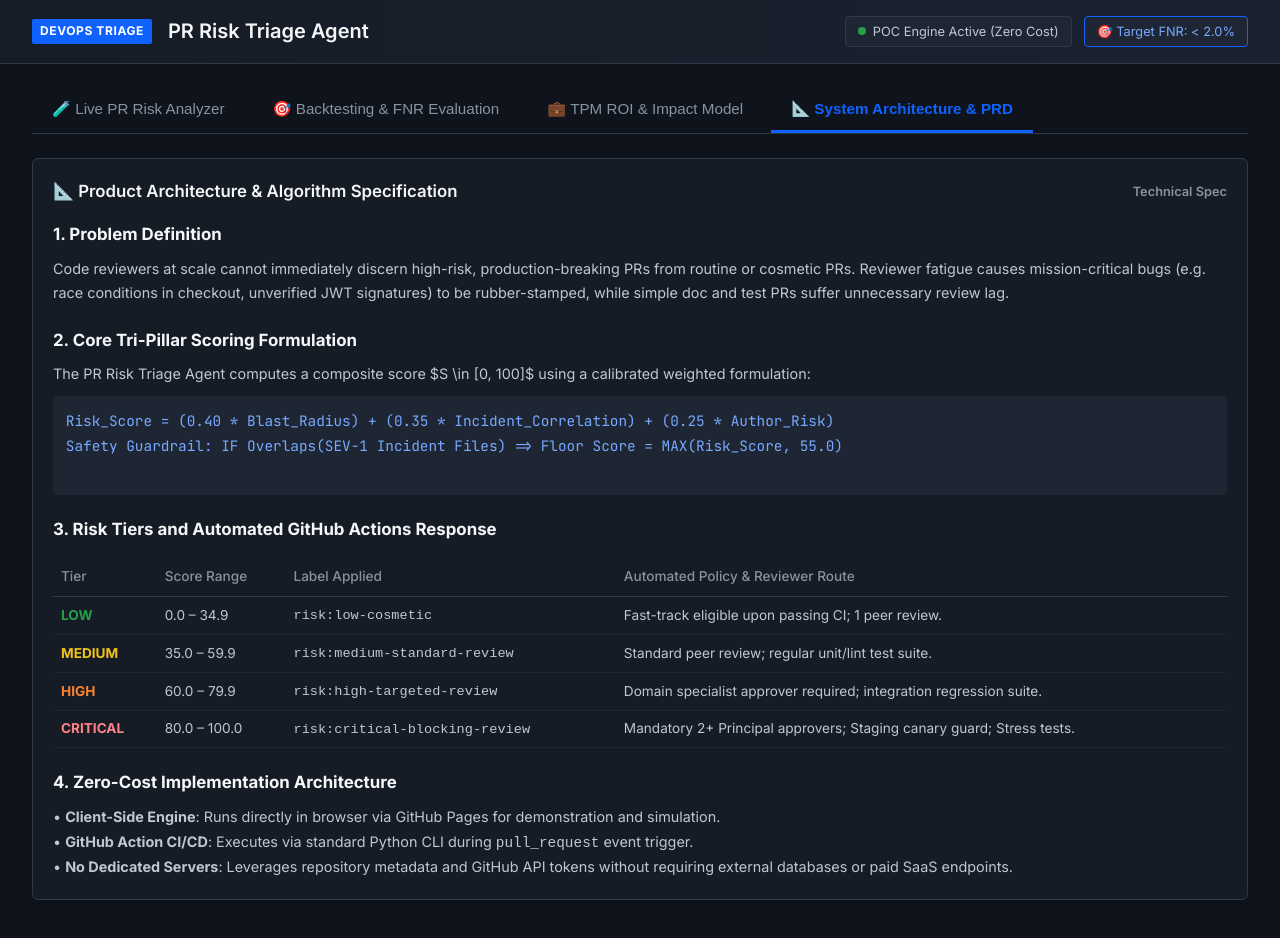
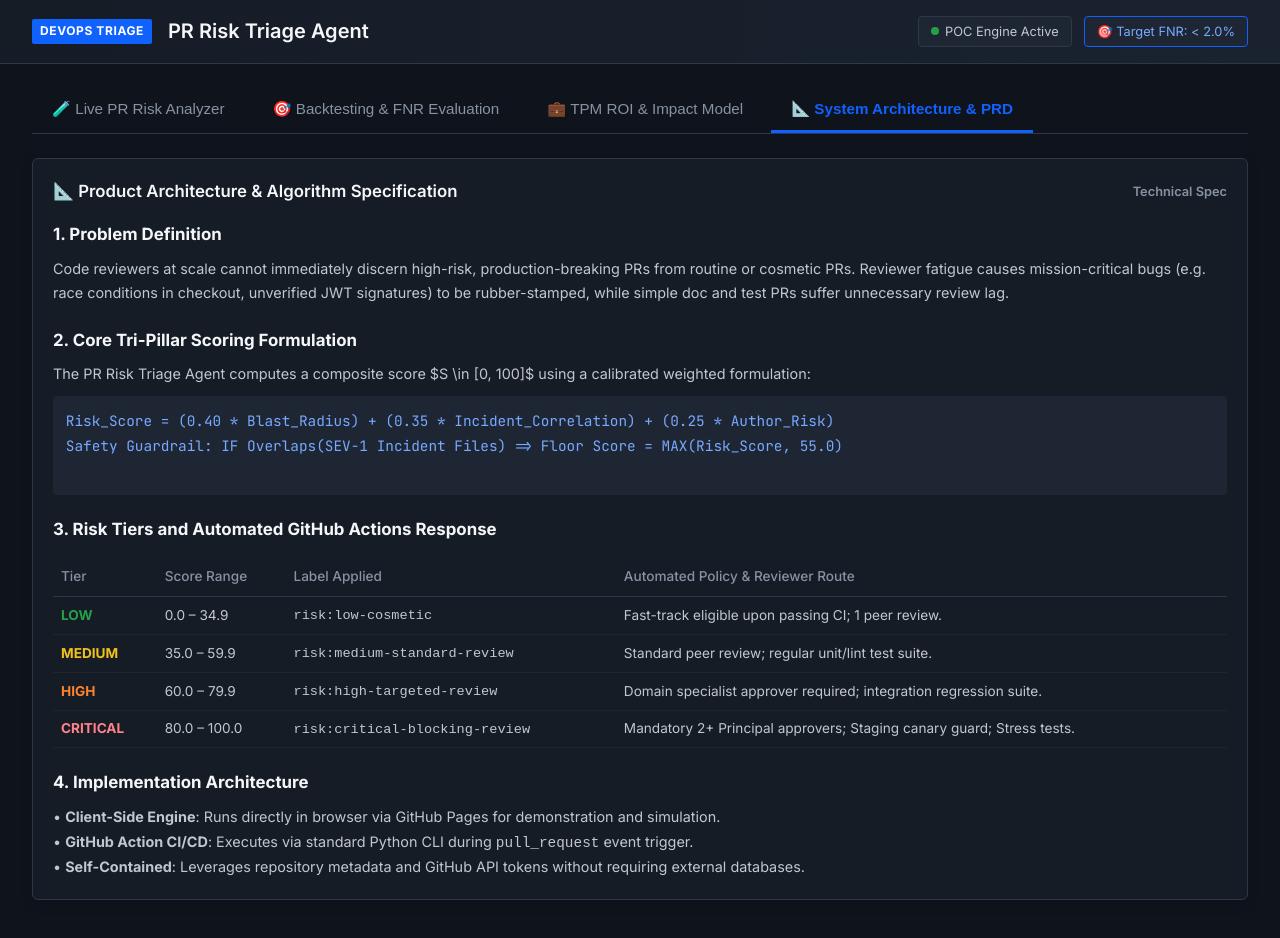
Before and after one commit to alihabbache/PR-Risk-Triage-Agent, a plain HTML site: page index.html in a window 1280 px wide. Both pictures are taken after a click on the button "📐 System Architecture & PRD". Drawn offline with Linux system fonts and the light colour scheme.

Commit message:
docs: remove zero-cost mentions across documentation and UI

```diff
--- a/index.html
+++ b/index.html
@@ -20,7 +20,7 @@
     <div class="header-badges">
       <div class="status-badge">
         <span class="status-dot"></span>
-        <span>POC Engine Active (Zero Cost)</span>
+        <span>POC Engine Active</span>
       </div>
       <div class="status-badge" style="border-color: #0f62fe; color: #78a9ff;">
         <span>🎯 Target FNR: &lt; 2.0%</span>
@@ -332,7 +332,7 @@
         <div class="card">
           <div class="card-title">
             <span>💰 Projected Annual Impact & Value</span>
-            <span class="badge-tag" style="background:rgba(36,161,72,0.2); color:#42be65;">Zero Cost POC</span>
+            <span class="badge-tag" style="background:rgba(36,161,72,0.2); color:#42be65;">Production ROI</span>
           </div>
 
           <div class="metric-row" style="grid-template-columns: 1fr 1fr;">
@@ -358,7 +358,7 @@
             <h4 style="color:var(--cds-text-01); margin-bottom:0.4rem;">🎯 Key Qualitative Gains:</h4>
             <p style="color:var(--cds-text-02); margin-bottom:0.4rem;">• <strong>Eliminates Reviewer Fatigue</strong>: Developers stop spending hours on 10-line cosmetic docs and focus deep attention on database locks and authentication tokens.</p>
             <p style="color:var(--cds-text-02); margin-bottom:0.4rem;">• <strong>Actionable Checklists</strong>: Critical PRs automatically require staging canaries, rollback guards, and 2+ principal approvers.</p>
-            <p style="color:var(--cds-text-02);">• <strong>Zero Infrastructure Cost</strong>: Runs 100% inside GitHub Actions and GitHub Pages with zero external backend overhead.</p>
+            <p style="color:var(--cds-text-02);">• <strong>Native Infrastructure</strong>: Runs seamlessly inside GitHub Actions and GitHub Pages with no external backend requirement.</p>
           </div>
         </div>
       </div>
@@ -425,11 +425,11 @@ Safety Guardrail: IF Overlaps(SEV-1 Incident Files) => Floor Score = MAX(Risk_Sc
             </tbody>
           </table>
 
-          <h3 style="color:var(--cds-text-01); margin: 1.25rem 0 0.5rem;">4. Zero-Cost Implementation Architecture</h3>
+          <h3 style="color:var(--cds-text-01); margin: 1.25rem 0 0.5rem;">4. Implementation Architecture</h3>
           <p>
             • <strong>Client-Side Engine</strong>: Runs directly in browser via GitHub Pages for demonstration and simulation.<br>
             • <strong>GitHub Action CI/CD</strong>: Executes via standard Python CLI during <code>pull_request</code> event trigger.<br>
-            • <strong>No Dedicated Servers</strong>: Leverages repository metadata and GitHub API tokens without requiring external databases or paid SaaS endpoints.
+            • <strong>Self-Contained</strong>: Leverages repository metadata and GitHub API tokens without requiring external databases.
           </p>
         </div>
       </div>
```
Also changed, not shown: 2 other files.
